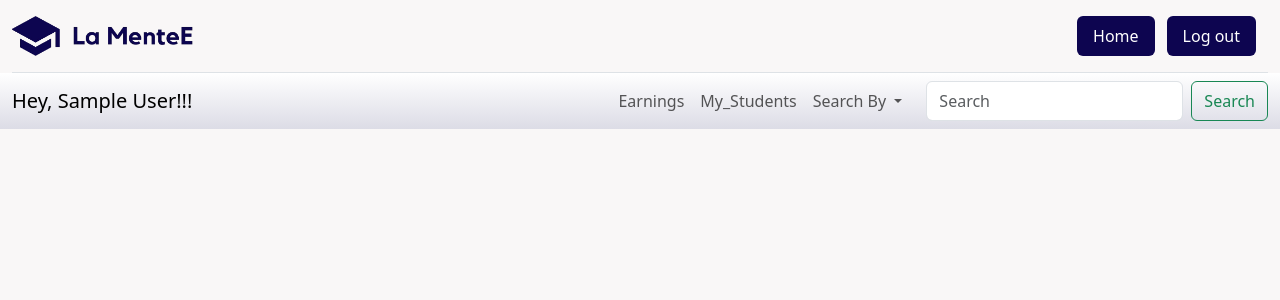
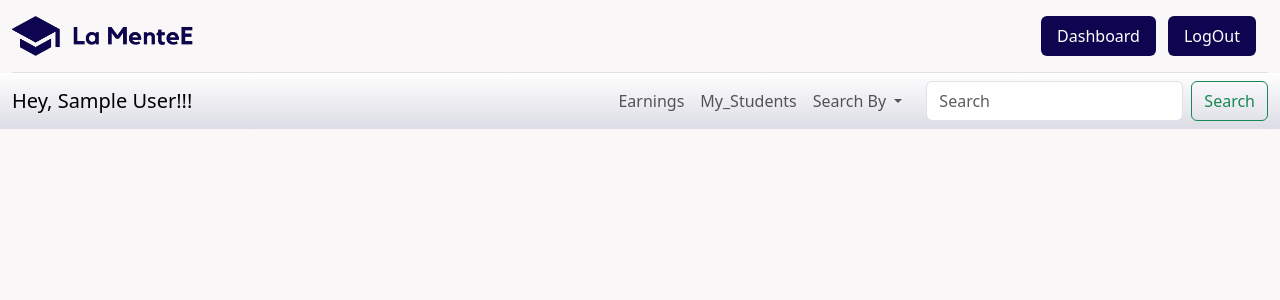
Before and after one commit to yugshah7777/DevJam_LaMenteE, a PHP site: page /mentordashboard.php in a window 1280 px wide. Shown: the top 300 px of the page. Run offline with PHP 8.4, Linux system fonts and the light colour scheme; the visitor is signed in with stand-in values (Sample User, id 1).

Commit message:
Update mentordashboard.php

```diff
--- a/PHP/mentordashboard.php
+++ b/PHP/mentordashboard.php
@@ -39,8 +39,8 @@ if (!isset($_SESSION['loggedin_mentor']) || $_SESSION['loggedin_mentor'] != true
                 </div>
 
                 <ul class="nav nav-pills">
-                    <li class="nav-item"><a href="./mentorhome.php" class="nav-link" aria-current="page">Home</a></li>
-                    <li class="nav-item"><a href="./logout.php" class="nav-link">Log out</a></li>
+                    <li class="nav-item"><a href="./mentordashboard.html" class="nav-link" aria-current="page">Dashboard</a></li>
+                    <li class="nav-item"><a href="#" class="nav-link">LogOut</a></li>
                 </ul>
             </header>
         </div>
```
